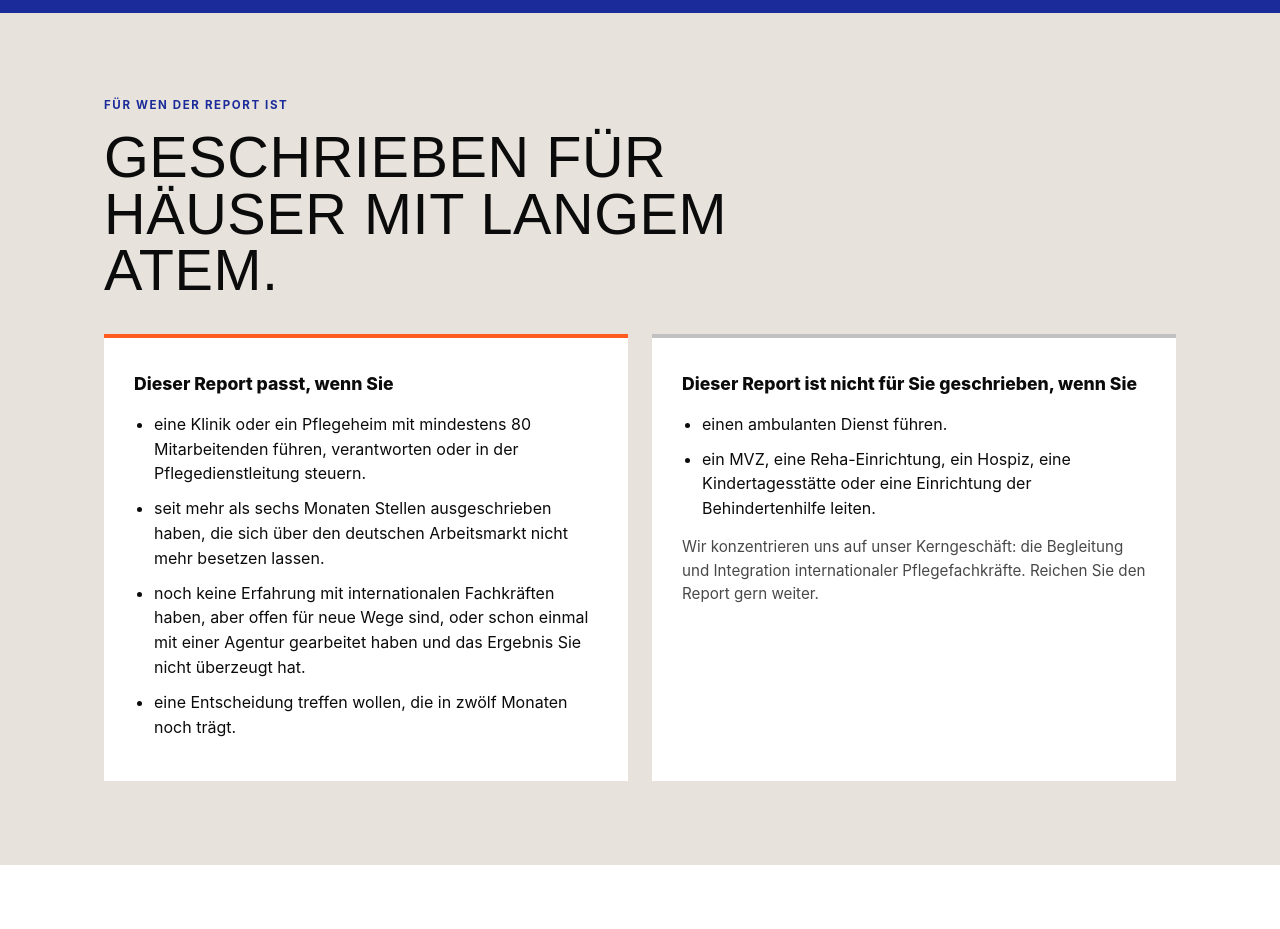
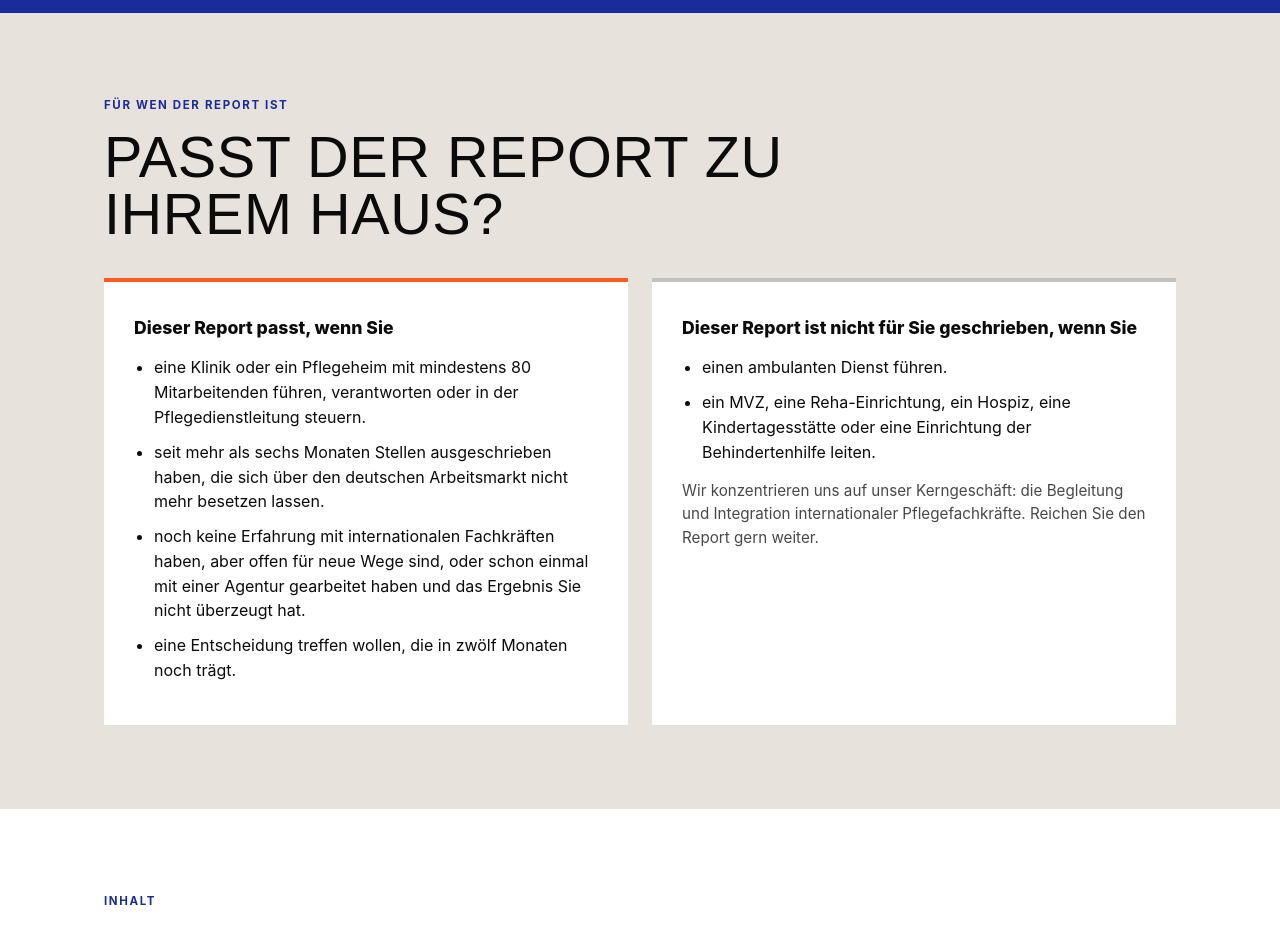
Before and after one commit to Heinz-Personnel/Homepage, a plain HTML site: page branchenreport-2026.html in a window 1280 px wide. Shown: the part 2120-3049 px from the top of the page. Drawn offline with Linux system fonts and the light colour scheme.

Commit message:
anpassungen report
anpassungen report

```diff
--- a/branchenreport-2026.html
+++ b/branchenreport-2026.html
@@ -464,7 +464,7 @@
     <div class="wrap">
       <div class="section-head reveal">
         <span class="eyebrow">Für wen der Report ist</span>
-        <h2 class="headline">Geschrieben für Häuser mit langem Atem.</h2>
+        <h2 class="headline">Passt der Report zu Ihrem Haus?</h2>
       </div>
       <div class="fit-grid">
         <div class="fit-card fit-card--yes">
```
